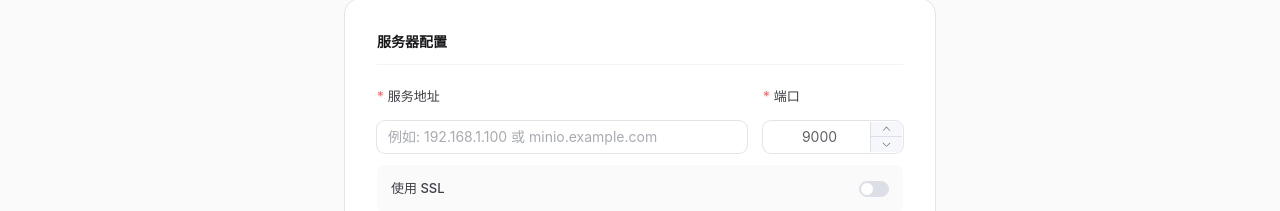
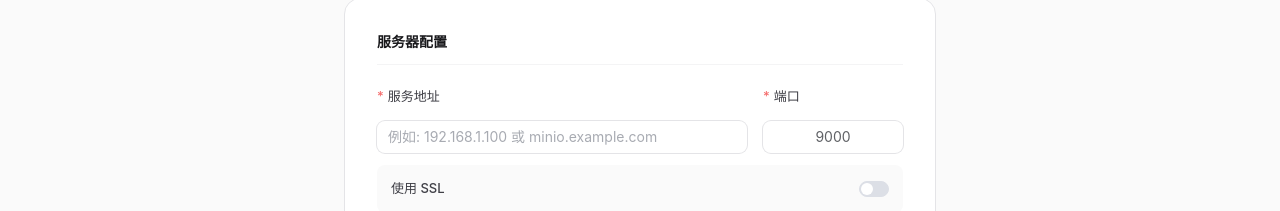
Before and after one commit to jlau-ice/minio-view, a Vue app: page /settings in a window 1280 px wide. Shown: the part 195-406 px from the top of the page. Built offline with nearby package versions, Linux system fonts and the light colour scheme.

Commit message:
fix(settings): 移除端口输入框的控制按钮
- 在端口输入组件上禁用了控制按钮显示
- 保持了原有的最小值1和最大值65535的验证规则
- 维持了右侧位置的控件布局配置

```diff
--- a/src/views/Settings.vue
+++ b/src/views/Settings.vue
@@ -25,6 +25,7 @@
             <el-form-item label="端口" prop="port">
               <el-input-number
                 v-model="configForm.port"
+                :controls="false"
                 :min="1"
                 :max="65535"
                 controls-position="right"
```
